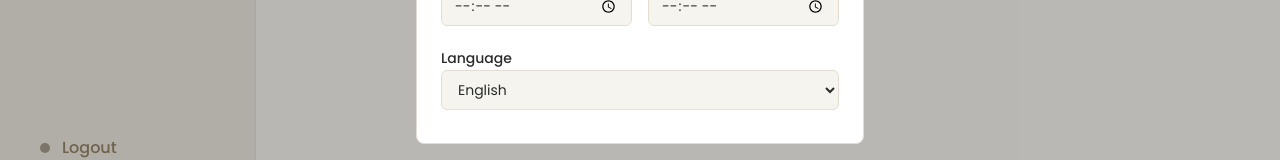
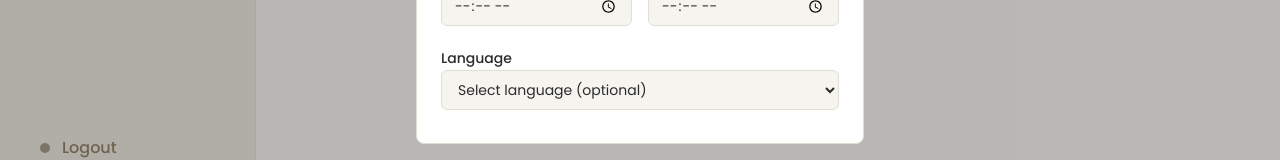
Before and after one commit to sunilkumarn/isha-kerala-page, a Next.js app: page /admin/sessions in a window 1280 px wide. Both pictures are taken after a click on the button "+ Create Session". Shown: the part 596-756 px from the top of the page. Built offline with nearby package versions, Linux system fonts and the light colour scheme; no server answers; the database is empty.

Commit message:
Adding sessions languae optional

```diff
--- a/app/admin/sessions/page.tsx
+++ b/app/admin/sessions/page.tsx
@@ -295,7 +295,7 @@ function SessionsPageInner() {
       end_date: payload.endDate || null,
       start_time: payload.startTime || null,
       end_time: payload.endTime || null,
-      language: payload.language,
+      language: payload.language.trim() || null,
       is_published: payload.isPublished,
       registrations_allowed: payload.registrationsAllowed,
       registration_link: payload.registrationsAllowed
--- a/components/admin/SessionModal.tsx
+++ b/components/admin/SessionModal.tsx
@@ -89,7 +89,7 @@ export default function SessionModal({
   const [endDate, setEndDate] = useState("");
   const [startTime, setStartTime] = useState("");
   const [endTime, setEndTime] = useState("");
-  const [language, setLanguage] = useState("English");
+  const [language, setLanguage] = useState("");
   const [isPublished, setIsPublished] = useState(false);
   const [registrationsAllowed, setRegistrationsAllowed] = useState(false);
   const [registrationLink, setRegistrationLink] = useState("");
@@ -134,7 +134,7 @@ export default function SessionModal({
       setEndDate(initialSession?.end_date ?? "");
       setStartTime(initialSession?.start_time ?? "");
       setEndTime(initialSession?.end_time ?? "");
-      setLanguage(initialSession?.language ?? "English");
+      setLanguage(initialSession?.language ?? "");
       setIsPublished(Boolean(initialSession?.is_published));
       setRegistrationsAllowed(Boolean(initialSession?.registrations_allowed));
       setRegistrationLink(initialSession?.registration_link ?? "");
@@ -338,6 +338,7 @@ export default function SessionModal({
             onChange={(event) => setLanguage(event.target.value)}
             className="w-full rounded-md border border-[#E2DED3] bg-[#F6F4EF] px-3 py-2 text-sm text-[#2B2B2B]"
           >
+            <option value="">Select language (optional)</option>
             <option value="English">English</option>
             <option value="Malayalam">Malayalam</option>
           </select>
```
